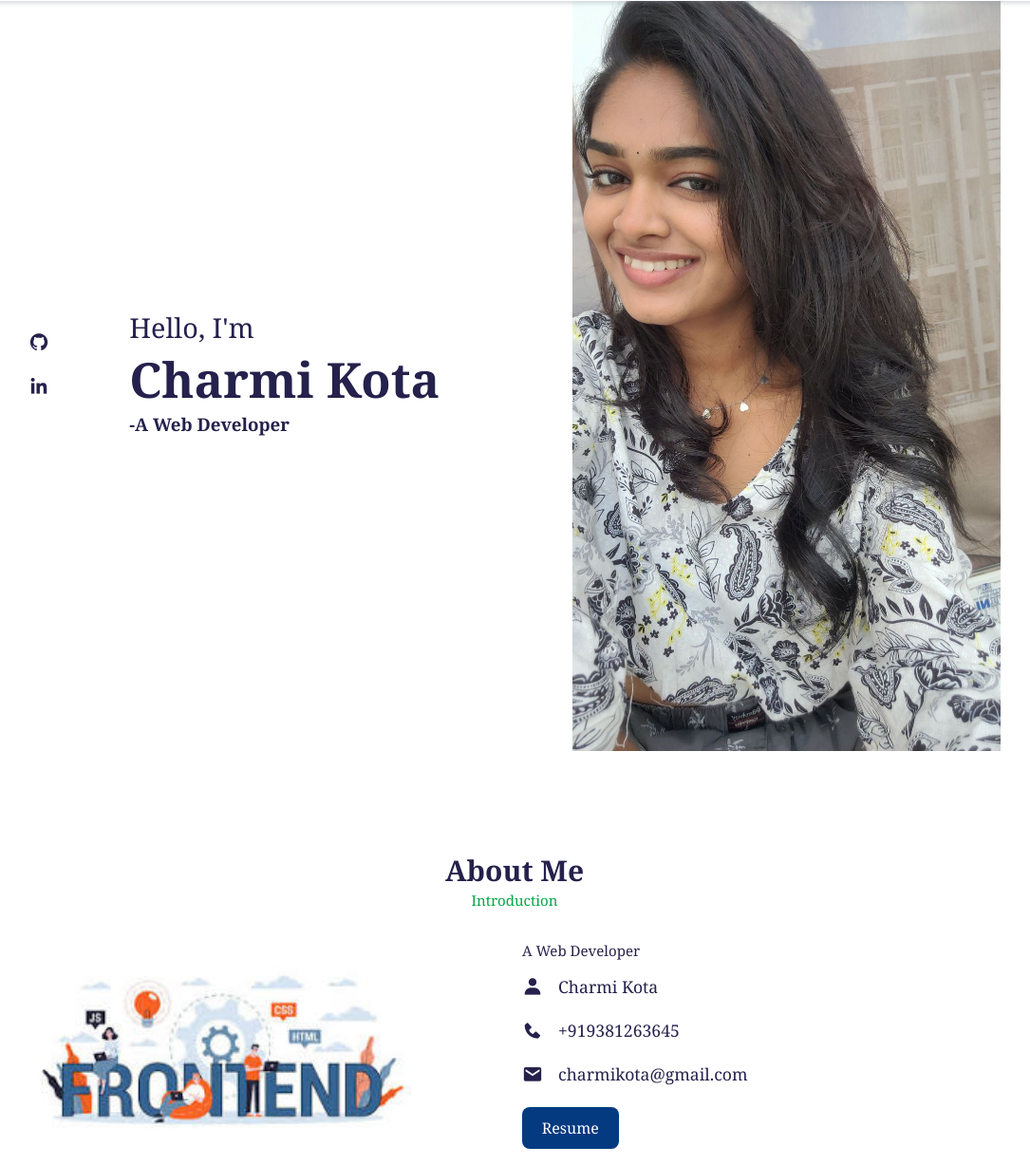
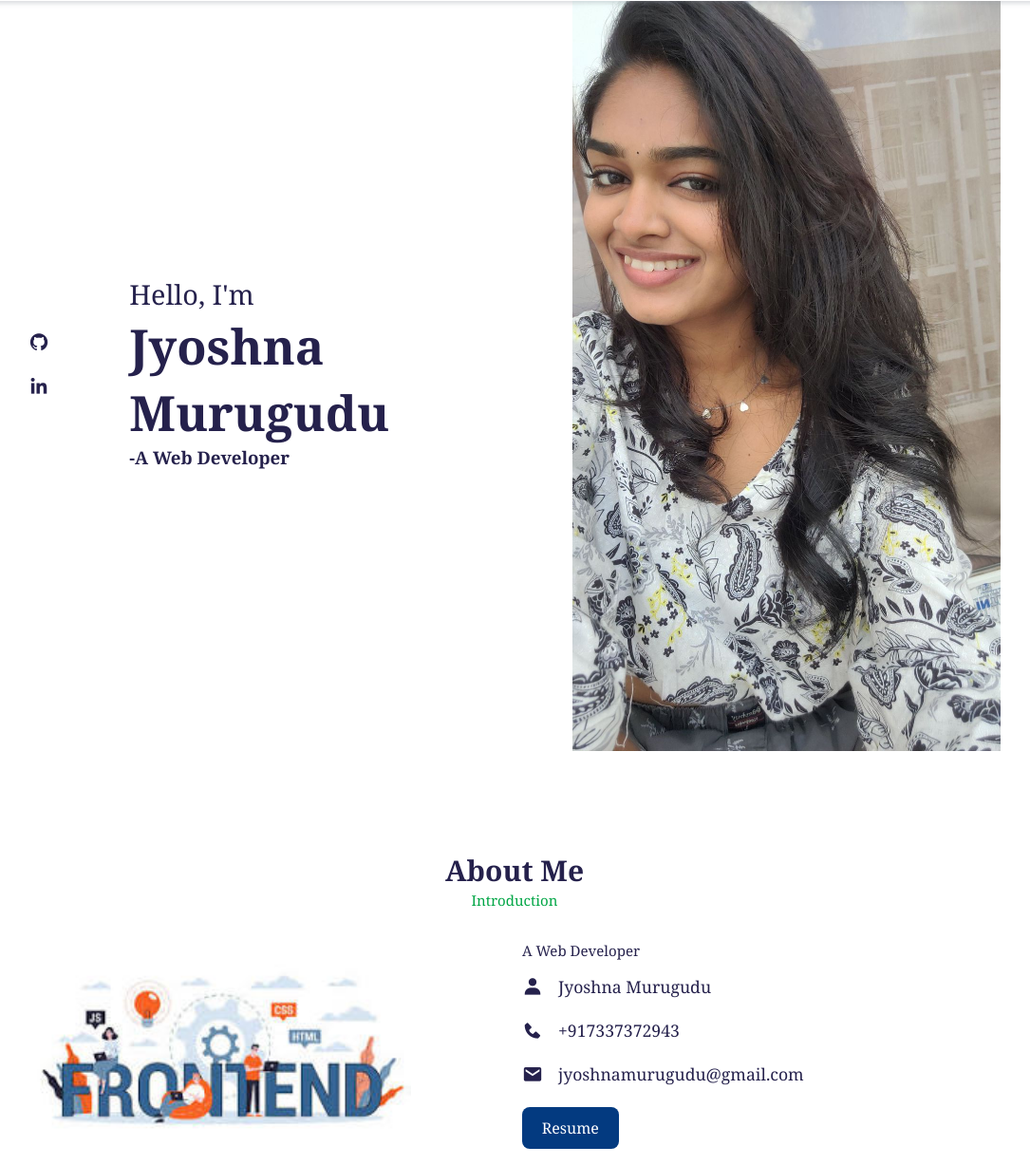
Before and after one commit to Jyoshnayildiz/Personal-Portfoilo, a plain HTML site: page index.html in a window 1280 px wide. Shown: the part 61-1288 px from the top of the page at 95% size, without its empty margins (98-1183 px from the left). Drawn offline with nearby package versions, Linux system fonts and the light colour scheme; a script that the page names is missing.

Commit message:
Update index.html

```diff
--- a/index.html
+++ b/index.html
@@ -38,7 +38,7 @@
     </div>
     <div class="home-text">
         <span>Hello, I'm</span>
-        <h1>Charmi Kota</h1>
+        <h1>Jyoshna Murugudu</h1>
         <h3>-A Web Developer</h3>
     </div>
 </section>
@@ -60,17 +60,17 @@
             <div class="information">
                 <div class="info-box">
                     <i class='bx bxs-user'></i>
-                    <span>Charmi Kota</span>
+                    <span>Jyoshna Murugudu</span>
                 </div>
 
                 <div class="info-box">
                     <i class='bx bxs-phone'></i>
-                    <span>+919381263645</span>
+                    <span>+917337372943</span>
                 </div>
 
                 <div class="info-box">
                     <i class='bx bxs-envelope'></i>
-                    <span>charmikota@gmail.com</span>
+                    <span>jyoshnamurugudu@gmail.com</span>
                 </div>
             </div>
             <a href="C:\Users\91938\Downloads\Task1-Portfoilo-Website--main\Task1-Portfoilo-Website--main\AP22110020099 resume .pdf" class="btn">Resume</a>
```
